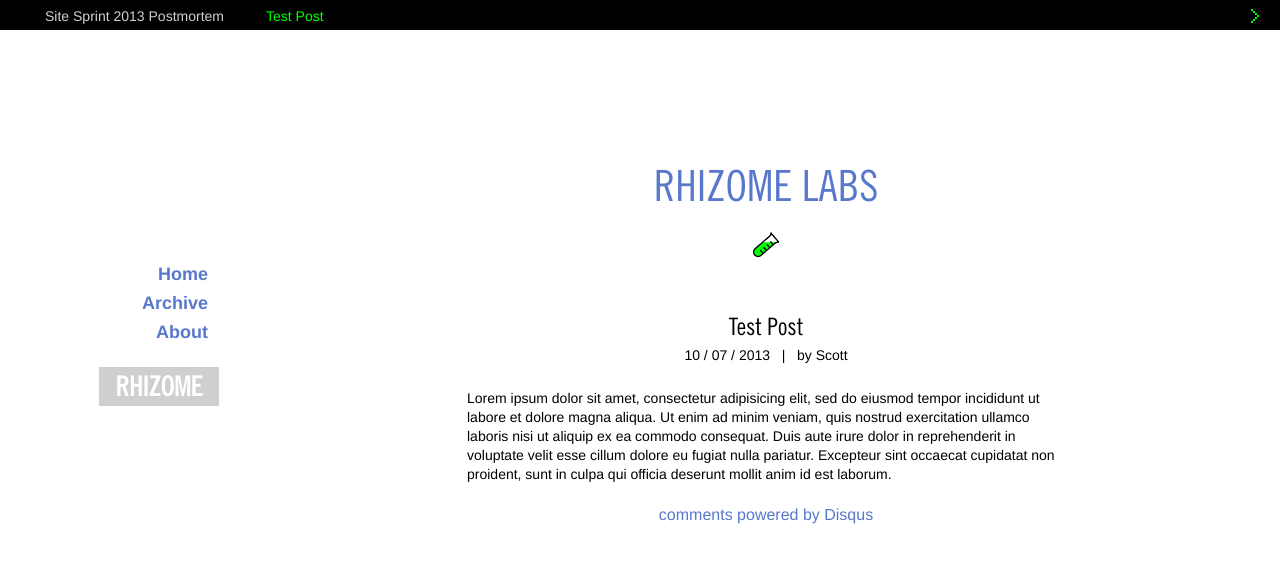
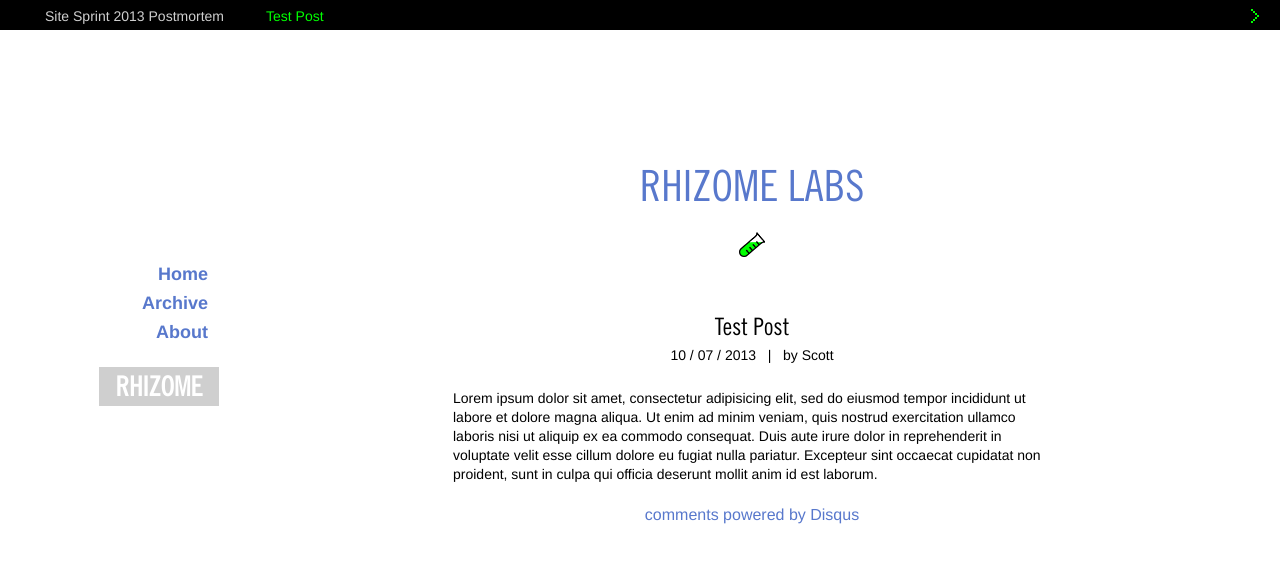
Before and after one commit to rhizomedotorg/rhizomedotorg.github.io, a Jekyll site: the page built from _posts/2013-10-07-test-post.markdown, in a window 1280 px wide. Shown: the top 563 px of the page. Built offline with Jekyll 4.4.1, drawn with Linux system fonts in a browser that asks for light colours; comment, search, counter and statistics services are not loaded.

Commit message:
updated styles

```diff
--- a/assets/css/style.css
+++ b/assets/css/style.css
@@ -35,10 +35,10 @@
     border: none;
 }
 
-#disqus_thread {
+/*#disqus_thread {
     margin-top: 20px;
 }
-
+*/
 /*** post browser ***/
 
 .post-browser {
@@ -92,7 +92,7 @@
 #column2 {
     height: 100%;
     overflow: hidden;
-    max-width: 1100px;
+    max-width: 1000px;
     margin-bottom: 50px;
 }
 
```
